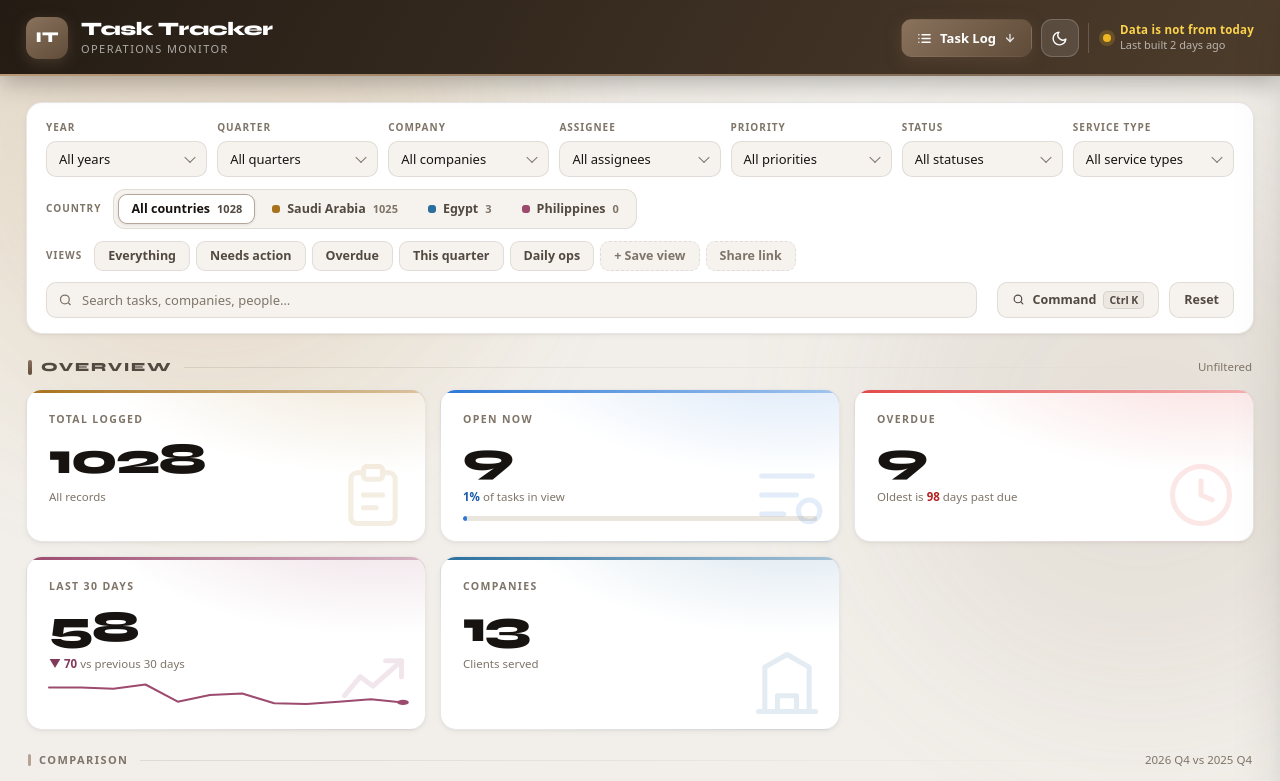
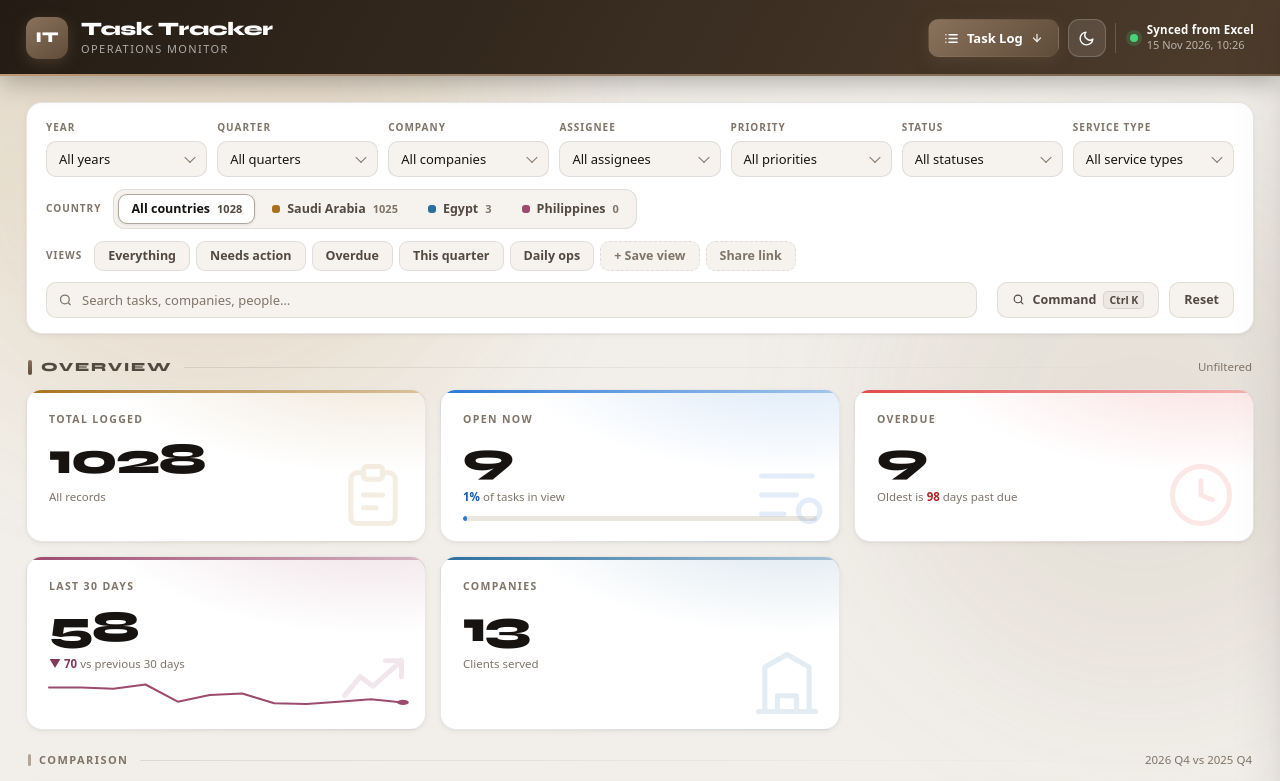
Before and after one commit to Sultan-Mithaq-IT/task-dashboard, a plain HTML site: page index.html in a window 1280 px wide. Shown: the top 781 px of the page. Drawn offline with Linux system fonts and the light colour scheme.

Commit message:
Update dashboard: 15 Nov 2026, 10:26

```diff
--- a/index.html
+++ b/index.html
@@ -796,7 +796,7 @@ tbody tr.grp.shut .grp-caret{transform:rotate(-90deg)}
     <button class="hbtn hbtn-icon" id="themeBtn" onclick="toggleTheme()" aria-label="Switch theme"></button>
     <div class="sync" id="sync">
       <span class="sync-dot" id="syncDot"></span>
-      <div class="sync-text"><b id="syncLabel">Synced from Excel</b><span id="syncWhen">12 Nov 2026, 14:57</span></div>
+      <div class="sync-text"><b id="syncLabel">Synced from Excel</b><span id="syncWhen">15 Nov 2026, 10:26</span></div>
     </div>
   </div>
 </header>
@@ -2778,7 +2778,7 @@ addEventListener('scroll', () => {
    serving old numbers and looks perfectly healthy — so say so out
    loud rather than let stale data pass as current.                */
 (function freshness(){
-  const built = new Date('2026-11-12T14:57:06+03:00');
+  const built = new Date('2026-11-15T10:26:26+03:00');
   if (isNaN(built)) return;
   const hours = (Date.now() - built.getTime()) / 36e5;
   const dot = $('syncDot'), label = $('syncLabel'), when = $('syncWhen');
```
